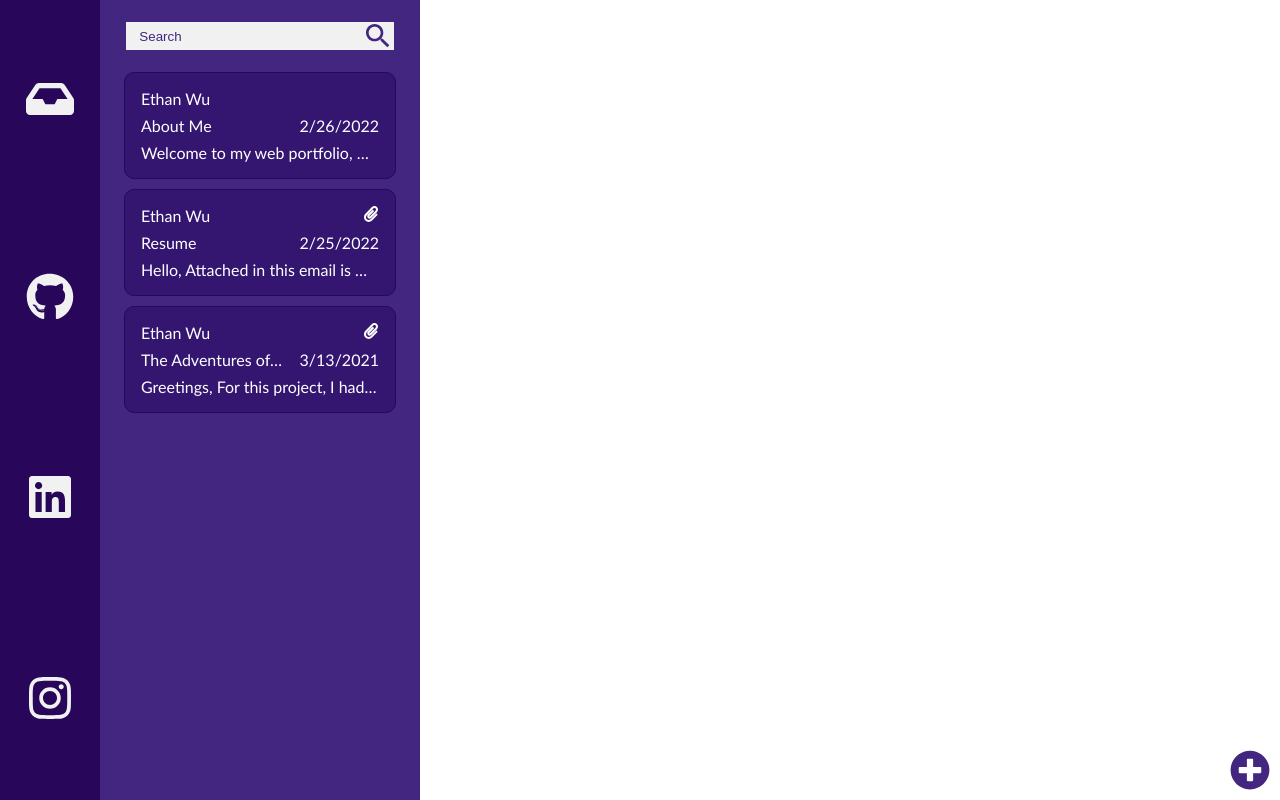
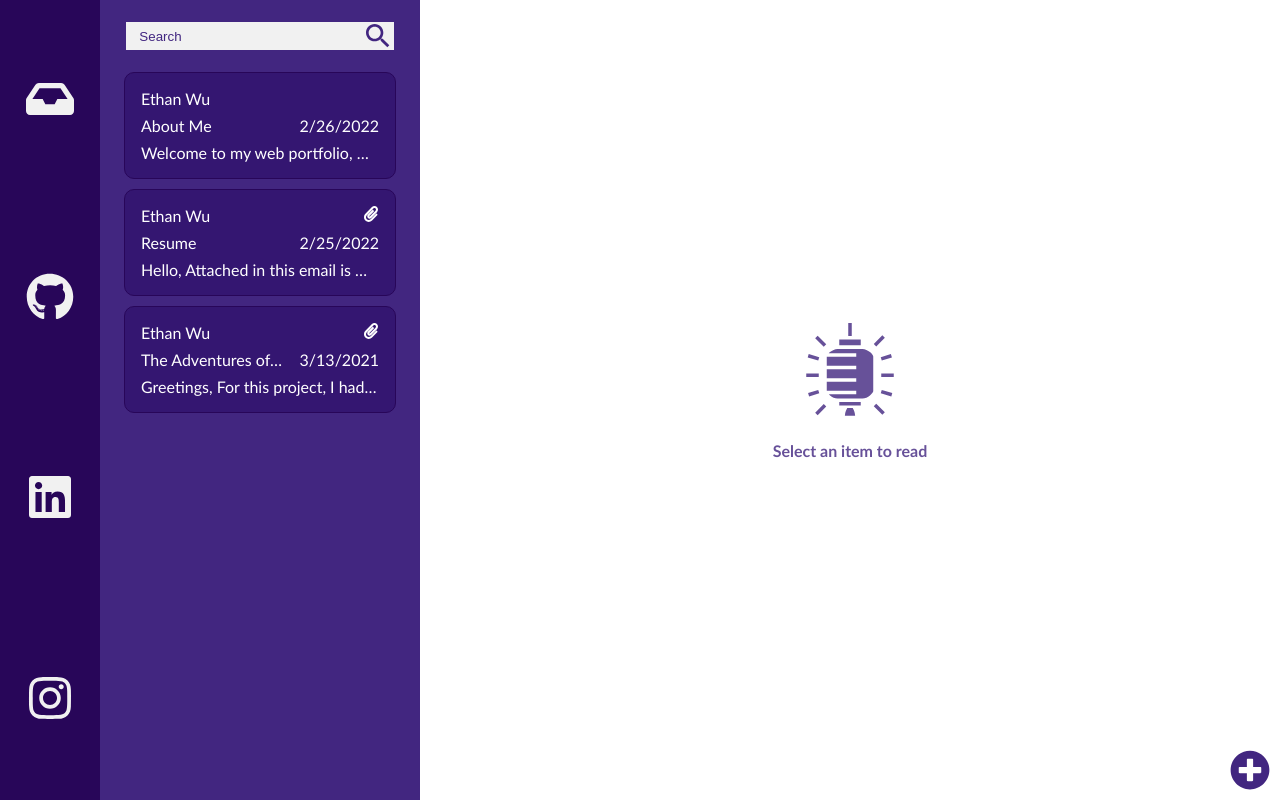
Before and after one commit to wue1atwit/myPortfolio, a React (Create React App) app: page / in a window 1280 px wide. Built offline with nearby package versions, Linux system fonts and the light colour scheme.

Commit message:
Added no email select placeholder

```diff
--- a/src/MainContent.js
+++ b/src/MainContent.js
@@ -3,6 +3,7 @@ import EmailBar from "./emailComp/EmailBar";
 import IconBar from "./IconBar";
 import MessageBar from "./msgComp/MessageBar";
 import { FaPlusCircle } from "react-icons/fa";
+import { GiAsianLantern } from "react-icons/gi";
 import data from "./res/emailData";
 import EBarContext from "./EBarContext";
 import { Routes, Route } from "react-router-dom";
@@ -44,6 +45,15 @@ const MainContent = ({ openModal }) => {
           <EmailBar />
           <Routes>
             <Route
+              path="/*"
+              element={
+                <div className="no_email">
+                  <GiAsianLantern className="lantern" />
+                  <h4 className="lantern_text">Select an item to read</h4>
+                </div>
+              }
+            ></Route>
+            <Route
               path="email/:id"
               element={<MessageBar data={data} />}
             ></Route>
--- a/src/index.css
+++ b/src/index.css
@@ -240,6 +240,22 @@ body {
   margin: 0;
 }
 
+/* No Email Placeholder */
+.no_email {
+  display: flex;
+  flex-direction: column;
+  justify-content: center;
+  align-items: center;
+  width: 100%;
+
+  color: var(--light_purple);
+  opacity: 80%;
+}
+
+.lantern {
+  font-size: 100px;
+}
+
 /* Contact Me Button */
 .contact_me {
   position: absolute;
```
